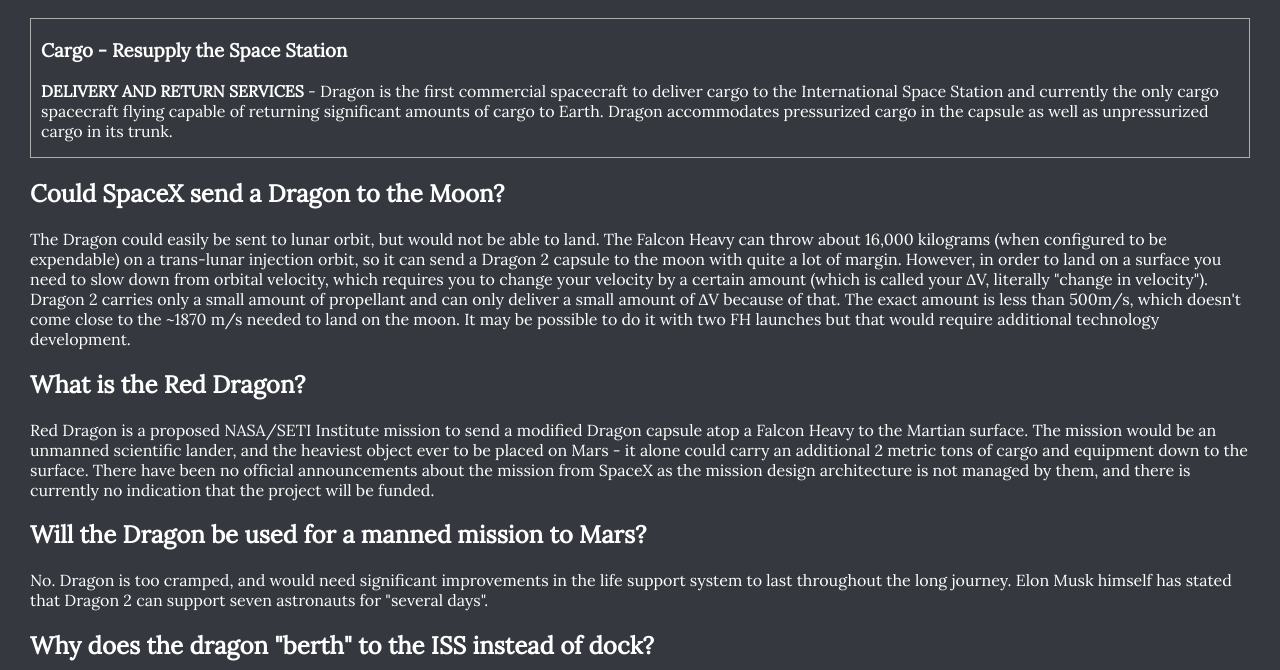
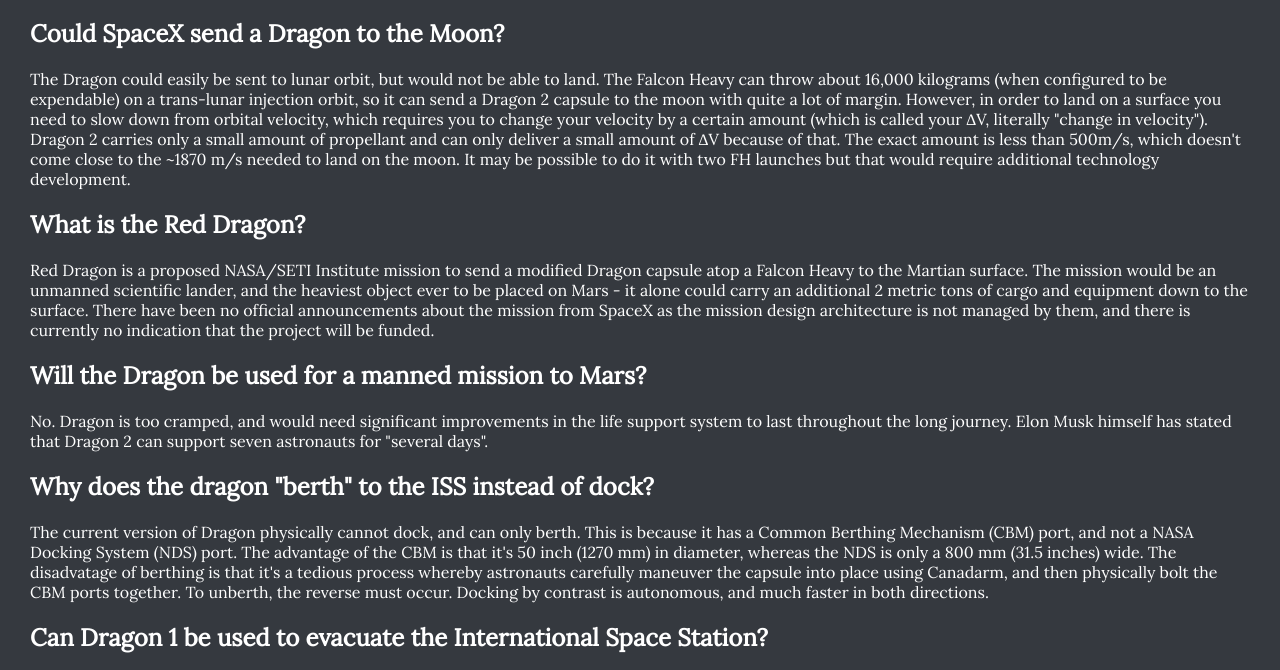
Before and after one commit to HermanHayden/ifsc-1310, a plain HTML site: page spaceX/faqs.html in a window 1280 px wide. Shown: the part 114-784 px from the top of the page. Drawn offline with Linux system fonts and the light colour scheme.

Commit message:
SpaceX Test 2

```diff
--- a/spaceX/faqs.html
+++ b/spaceX/faqs.html
@@ -30,15 +30,6 @@
     </nav>
   </header>
   <section id="content"  class="container">
-  </section>
-  <section id="articles" class="container">
-    <article class="post">
-      <header>
-        <h1>Cargo - Resupply the Space Station</h1>
-      </header>
-      <p><b>DELIVERY AND RETURN SERVICES</b> - Dragon is the first commercial spacecraft to deliver cargo to the International Space Station and currently the only cargo spacecraft flying capable of returning significant amounts of cargo to Earth. Dragon accommodates pressurized cargo in the capsule as well as unpressurized cargo in its trunk.</p>
-    </article>
-  </section>
 
     <h2>Could SpaceX send a Dragon to the Moon?</h2>
     <p>The Dragon could easily be sent to lunar orbit, but would not be able to land. The Falcon Heavy can throw about 16,000 kilograms (when configured to be expendable) on a trans-lunar injection orbit, so it can send a Dragon 2 capsule to the moon with quite a lot of margin. However, in order to land on a surface you need to slow down from orbital velocity, which requires you to change your velocity by a certain amount (which is called your ∆V, literally "change in velocity"). Dragon 2 carries only a small amount of propellant and can only deliver a small amount of ∆V because of that. The exact amount is less than 500m/s, which doesn't come close to the ~1870 m/s needed to land on the moon. It may be possible to do it with two FH launches but that would require additional technology development.</p>
@@ -83,6 +74,7 @@
     <p>Second: the reentry phase begins. The Dragon's trunk is jettisoned; it's not designed to withstand the heat and forces of reentry and so burns up and is destroyed in the upper atmosphere. The Dragon then orients itself to point its heatshield forwards, but at a slight angle; since the Dragon is loaded asymmetrically prior to its release from the ISS, the capsule can be rotated along its axis, acting like a weak wing, to adjust its trajectory and fine-tune its landing position.</p>
     <p>Third: the landing phase begins. When the Dragon reaches an altitude of 13.7 km, two small parachutes called "drogue chutes" are deployed. These slow down the Dragon capsule and ensure full deployment of the three main parachutes. After the three main parachutes deployed, they slow the Dragon to about 5 m/s at sea level for splashdown. Much like the Apollo capsule, the Dragon is able to land with two parachutes in the event of an anomaly with a third parachute.</p>
 
+  </section>
   <footer id="colophon" role="contentinfo">
       <ul>
           <li>&copy; Hayden Herman</li>
```
Also changed, not shown: index.html (+1 -1 lines). Lines whose indentation alone changed are shown as unchanged.
